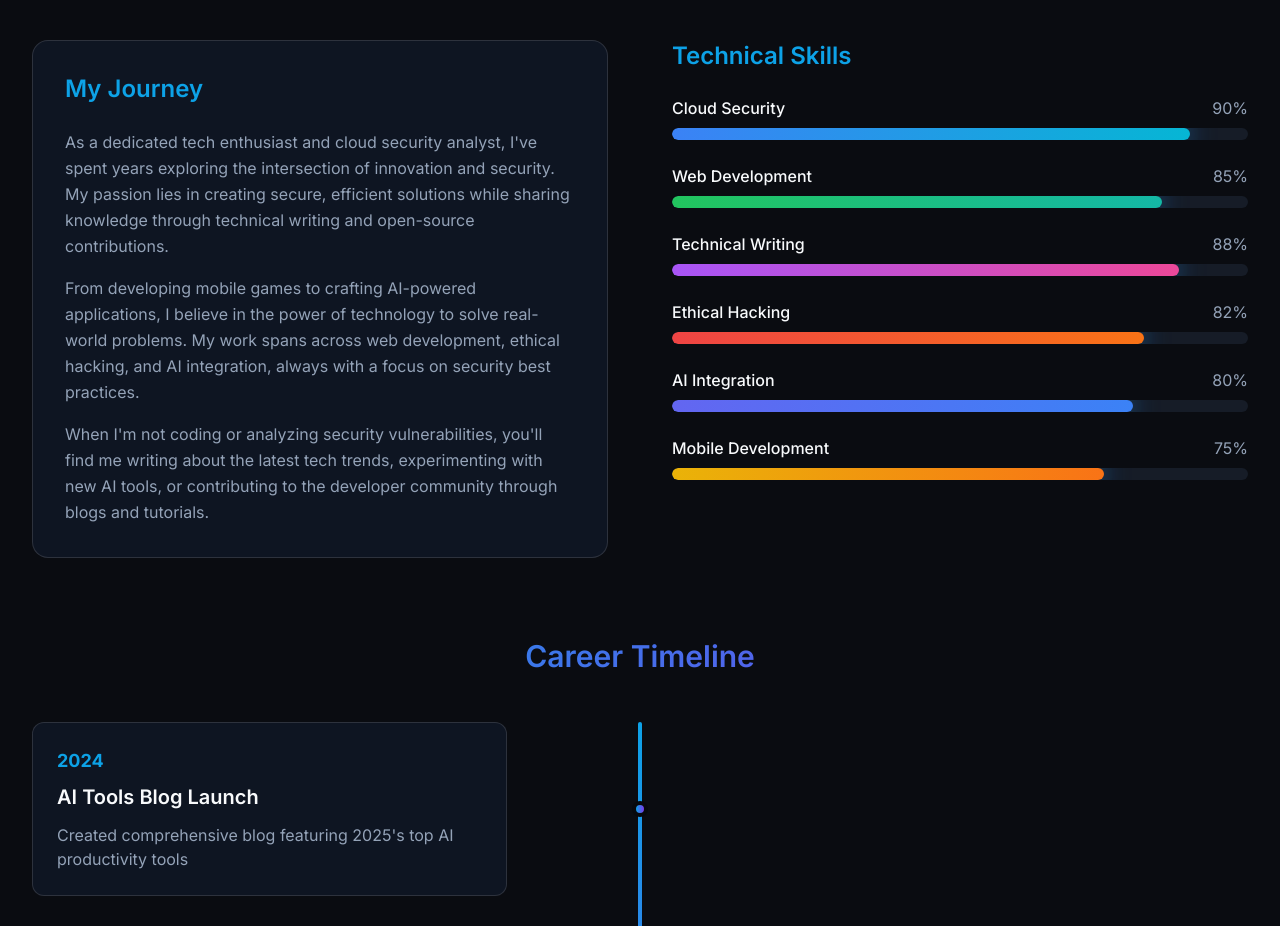
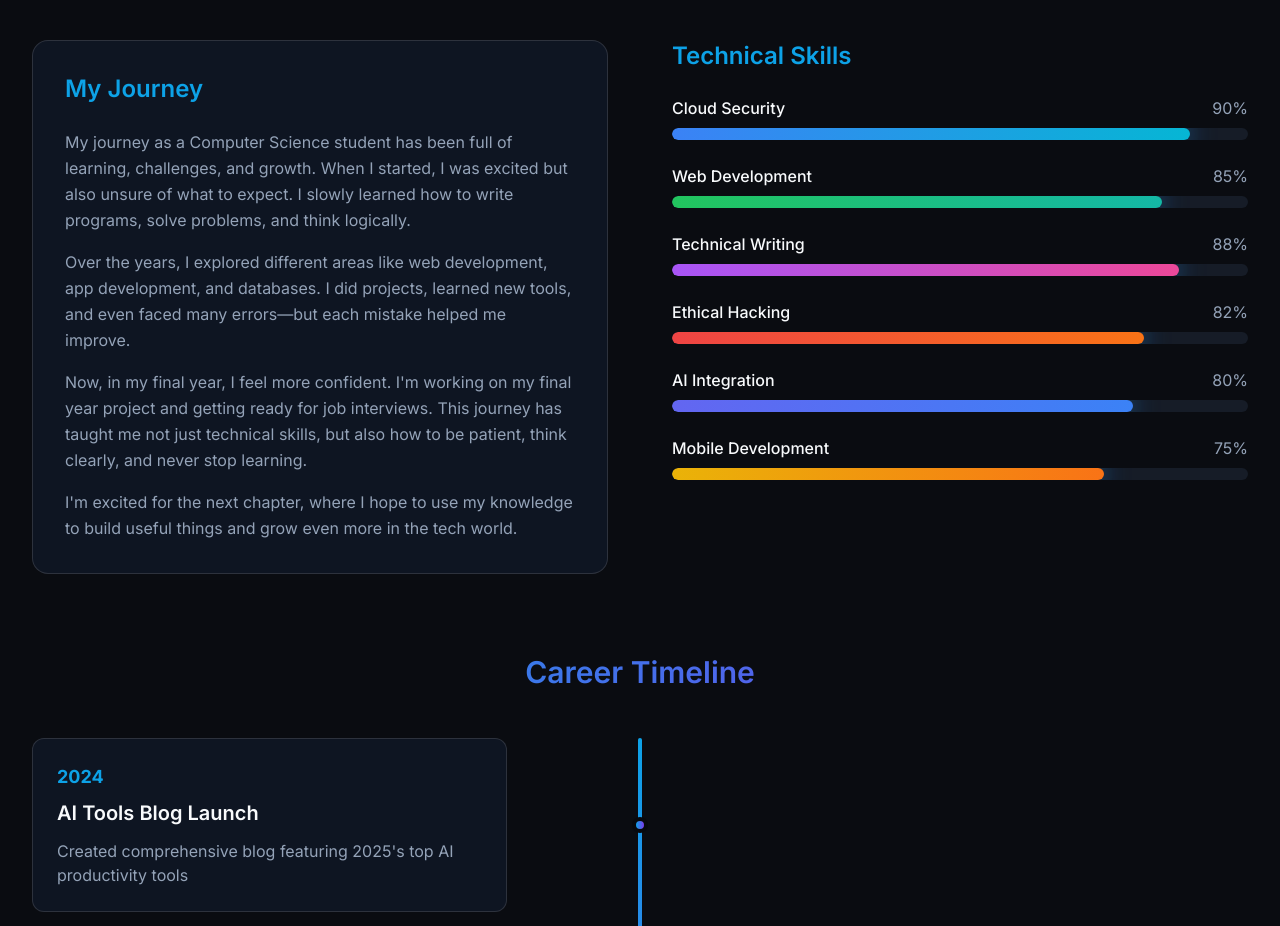
Before and after one commit to anthonyjeswin/3d-Portfolio-Website, a React (Vite) app: page / in a window 1280 px wide. Shown: the part 1060-1986 px from the top of the page. Built offline with nearby package versions, Linux system fonts and the light colour scheme.

Commit message:
Refactor: Update About Me journey
Updated the "My Journey" section in the About Me page with the provided text.

```diff
--- a/src/components/About.tsx
+++ b/src/components/About.tsx
@@ -1,4 +1,3 @@
-
 import { useEffect, useRef } from 'react';
 
 const About = () => {
@@ -73,19 +72,16 @@ const About = () => {
             <div className="glass-morphism p-8 rounded-2xl hover-lift">
               <h3 className="text-2xl font-semibold mb-6 text-primary">My Journey</h3>
               <p className="text-muted-foreground leading-relaxed mb-4">
-                As a dedicated tech enthusiast and cloud security analyst, I've spent years exploring the intersection
-                of innovation and security. My passion lies in creating secure, efficient solutions while sharing
-                knowledge through technical writing and open-source contributions.
+                My journey as a Computer Science student has been full of learning, challenges, and growth. When I started, I was excited but also unsure of what to expect. I slowly learned how to write programs, solve problems, and think logically.
               </p>
               <p className="text-muted-foreground leading-relaxed mb-4">
-                From developing mobile games to crafting AI-powered applications, I believe in the power of technology
-                to solve real-world problems. My work spans across web development, ethical hacking, and AI integration,
-                always with a focus on security best practices.
+                Over the years, I explored different areas like web development, app development, and databases. I did projects, learned new tools, and even faced many errors—but each mistake helped me improve.
               </p>
               <p className="text-muted-foreground leading-relaxed">
-                When I'm not coding or analyzing security vulnerabilities, you'll find me writing about the latest
-                tech trends, experimenting with new AI tools, or contributing to the developer community through
-                blogs and tutorials.
+                Now, in my final year, I feel more confident. I'm working on my final year project and getting ready for job interviews. This journey has taught me not just technical skills, but also how to be patient, think clearly, and never stop learning.
+              </p>
+              <p className="text-muted-foreground leading-relaxed mt-4">
+                I'm excited for the next chapter, where I hope to use my knowledge to build useful things and grow even more in the tech world.
               </p>
             </div>
           </div>
```
